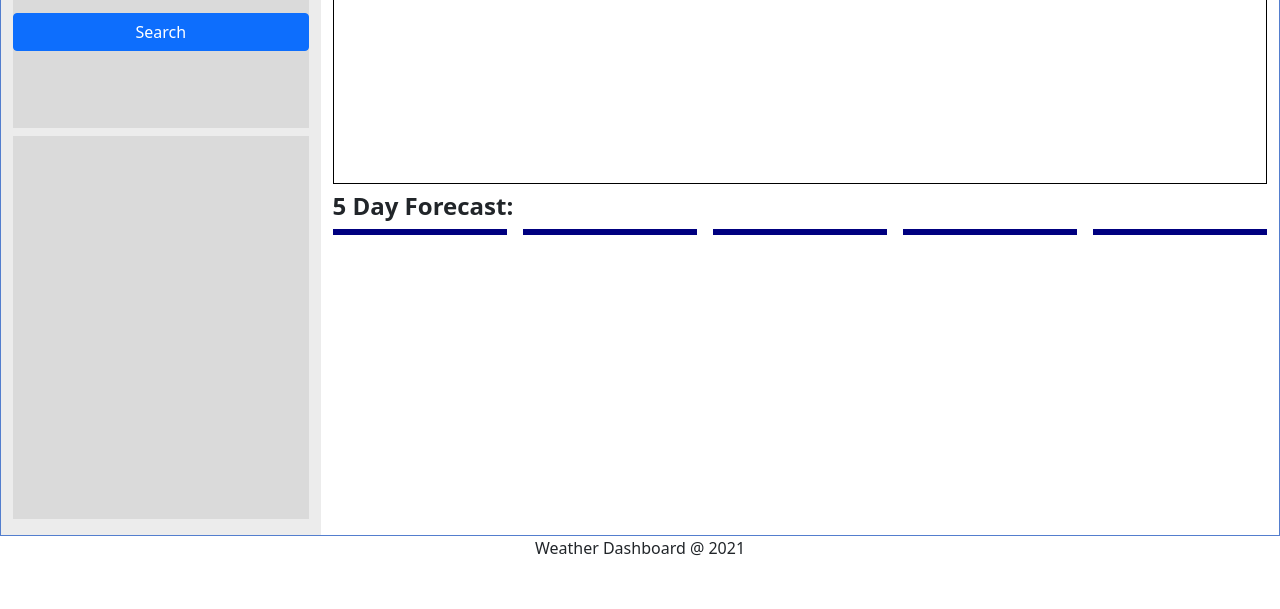
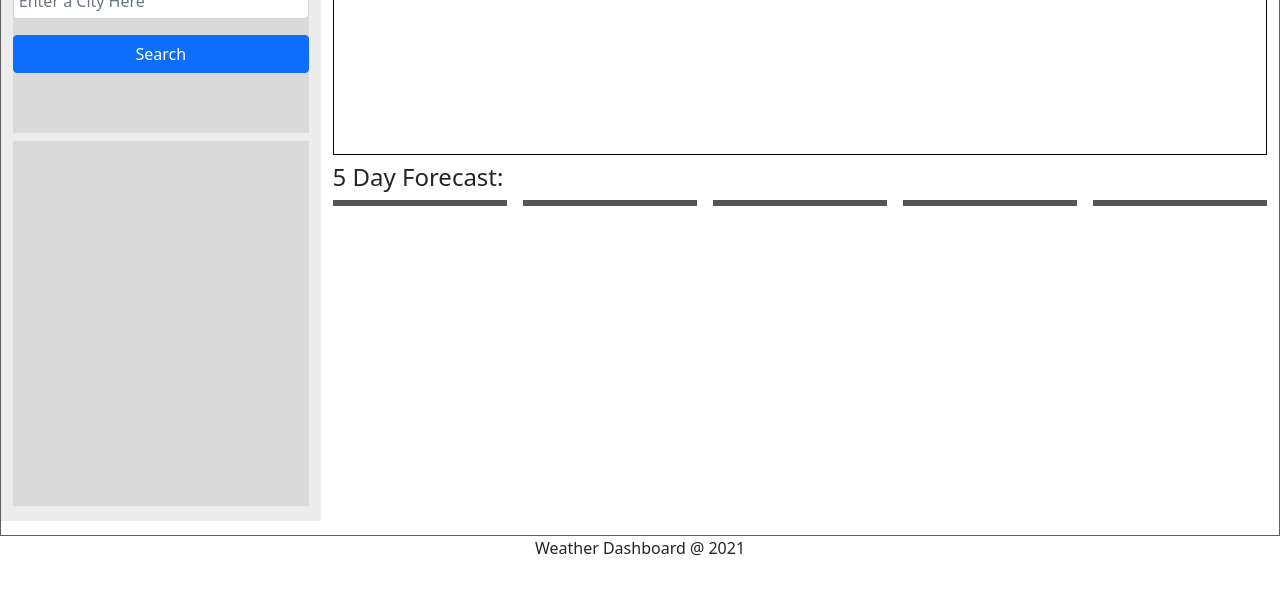
Before and after one commit to dan13l80/Weather-Dashboard, a plain HTML site: page index.html in a window 1280 px wide. Shown: the part 191-800 px from the top of the page. Drawn offline with nearby package versions, Linux system fonts and the light colour scheme.

Commit message:
Changed font size

```diff
--- a/assets/css/style.css
+++ b/assets/css/style.css
@@ -1,6 +1,3 @@
-
-
-
 body {
     height: 80vh;
     width: 100vw;
@@ -17,9 +14,9 @@ header {
 }
 
 main {
-    /*padding: .9rem;*/
+    padding: .9rem;
     height: 100%;
-    border: solid rgb(83, 126, 206) 1px;
+    border: solid rgb(94, 94, 94) 1px;
 }
 
 section {
@@ -33,6 +30,7 @@ section {
 #search *{
     width: 100%;
     margin: 0.5rem 0;
+    align-content: space-between;
 }
 
 #top {
@@ -57,13 +55,13 @@ section {
 }
 #display h4 {
     padding-top: 0.5rem;
-    font-weight: 600;
+    font-weight: 400;
 }
 #today {
     display: flex;
     flex-wrap: wrap;
     border: solid 1px black;
-    height: 45%;
+    height: 40%;
     padding: 0.5rem;
     align-content: space-between;
 }
@@ -81,16 +79,15 @@ section {
     top: -5px;
 }
 
-
 #forecast{
-    height: 55%;
+    height: 50%;
     margin: 0;
 }
 #forecast div {
     display: flex;
     flex-wrap: wrap;
     height: 70%;
-    background-color: navy;
+    background-color: rgb(84, 84, 87);
     color: white;
     height: min-content;
     padding: .2rem;
```
